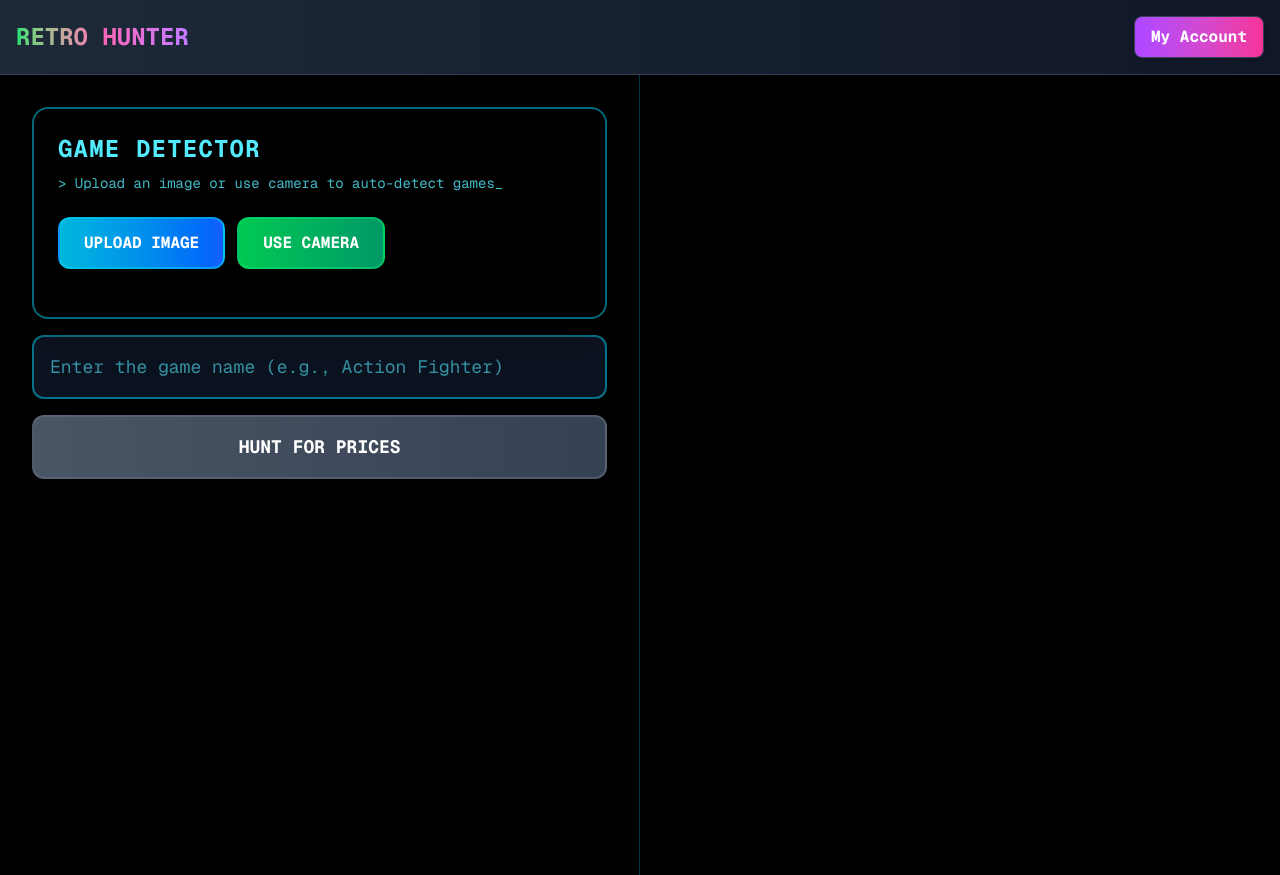
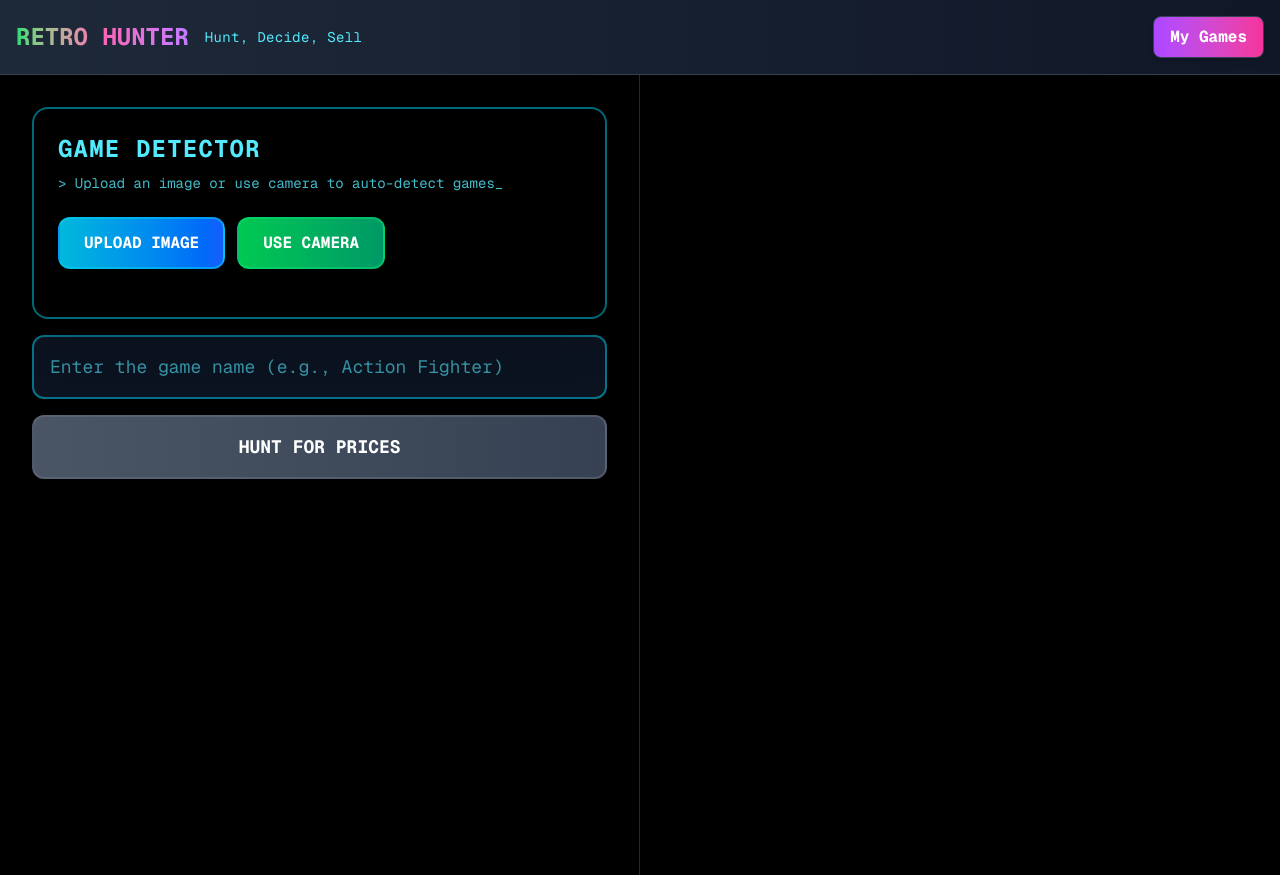
Before and after one commit to rojasmart/retro-hunter, a Next.js app: page / in a window 1280 px wide. Built offline with nearby package versions, Linux system fonts and the light colour scheme.

Commit message:
--update: enhance header in Home component with tagline and button label change for improved clarity and user engagement

```diff
--- a/src/app/page.tsx
+++ b/src/app/page.tsx
@@ -143,12 +143,17 @@ export default function Home() {
     <div className="w-screen bg-black text-white font-mono">
       <header className="flex items-center justify-between p-4 bg-gradient-to-r from-gray-800 to-gray-900 shadow-md border-b border-gray-700">
         {/* Logo */}
-        <h1 className="text-2xl font-bold bg-gradient-to-r from-green-400 via-pink-400 to-purple-400 bg-clip-text text-transparent">RETRO HUNTER</h1>
+        <div className="flex items-center space-x-4">
+          <h1 className="text-2xl font-bold bg-gradient-to-r from-green-400 via-pink-400 to-purple-400 bg-clip-text text-transparent">
+            RETRO HUNTER
+          </h1>
+          <span className="text-sm text-cyan-300 font-mono tracking-wide">Hunt, Decide, Sell</span>
+        </div>
 
         {/* Buttons */}
         <div className="flex space-x-4">
           <button className="py-2 px-4 bg-gradient-to-r from-purple-500 to-pink-500 text-white font-bold rounded-lg shadow-md hover:from-purple-600 hover:to-pink-600 transition-all duration-300 border border-gray-700">
-            My Account
+            My Games
           </button>
         </div>
       </header>
```
